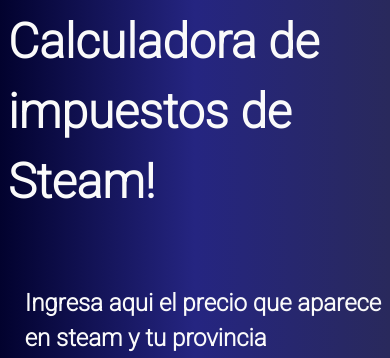
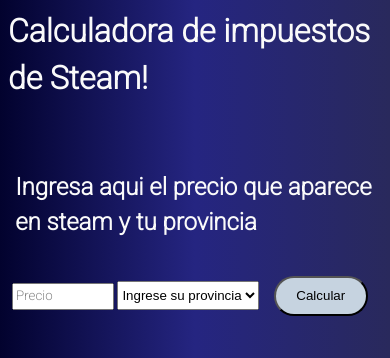
Before and after one commit to HilaExaUnicen/CalculadoraSteam, a plain HTML site: page index.html in a window 390 px wide. Shown: the top 358 px of the page. Drawn offline with nearby package versions, Linux system fonts and the light colour scheme.

Commit message:
Responsive

```diff
--- a/main.js
+++ b/main.js
@@ -16,7 +16,6 @@
         switch(provincia){
             case "null":{
                 alert("Ingrese su provincia");
-                document.querySelector("#inputPrecio").value = "";
                 break;
             }
             case "Buenos Aires":{
--- a/style.css
+++ b/style.css
@@ -74,7 +74,7 @@
     background-color:#0d1527 ;
     padding: 20px;
     font-size: 13px;
-    margin-top: 10.1em;
+    margin-top: 6.3em;
 
 }
 
@@ -82,3 +82,38 @@
     font-size: 1.2rem;
     padding-top: 4.9em;
 }
+
+@media only screen and (max-width: 600px){
+    .titulo{
+        display: flex;
+        justify-content: center;
+        align-items: center;
+        font-size: 2rem;
+        font-weight: bold;
+    }
+
+    .h2resultado{
+        margin-left: 0.3em;
+    }
+
+    #inputPrecio{
+        width: 25%;
+        font-family: 'Heebo', sans-serif;
+        margin-left: 0.3em;
+        height: 1.3rem;
+    }
+
+    #selectProvincias{
+        height: 1.8rem;
+        width: 38%;
+    }
+
+    #boton{
+        border-radius: 20px;
+        background-color: #c6d3e0;
+        width: 25%;
+        height: 2.5rem;
+        padding: 0.5em;
+        margin-left: 0.8em;
+    }
+}
```
